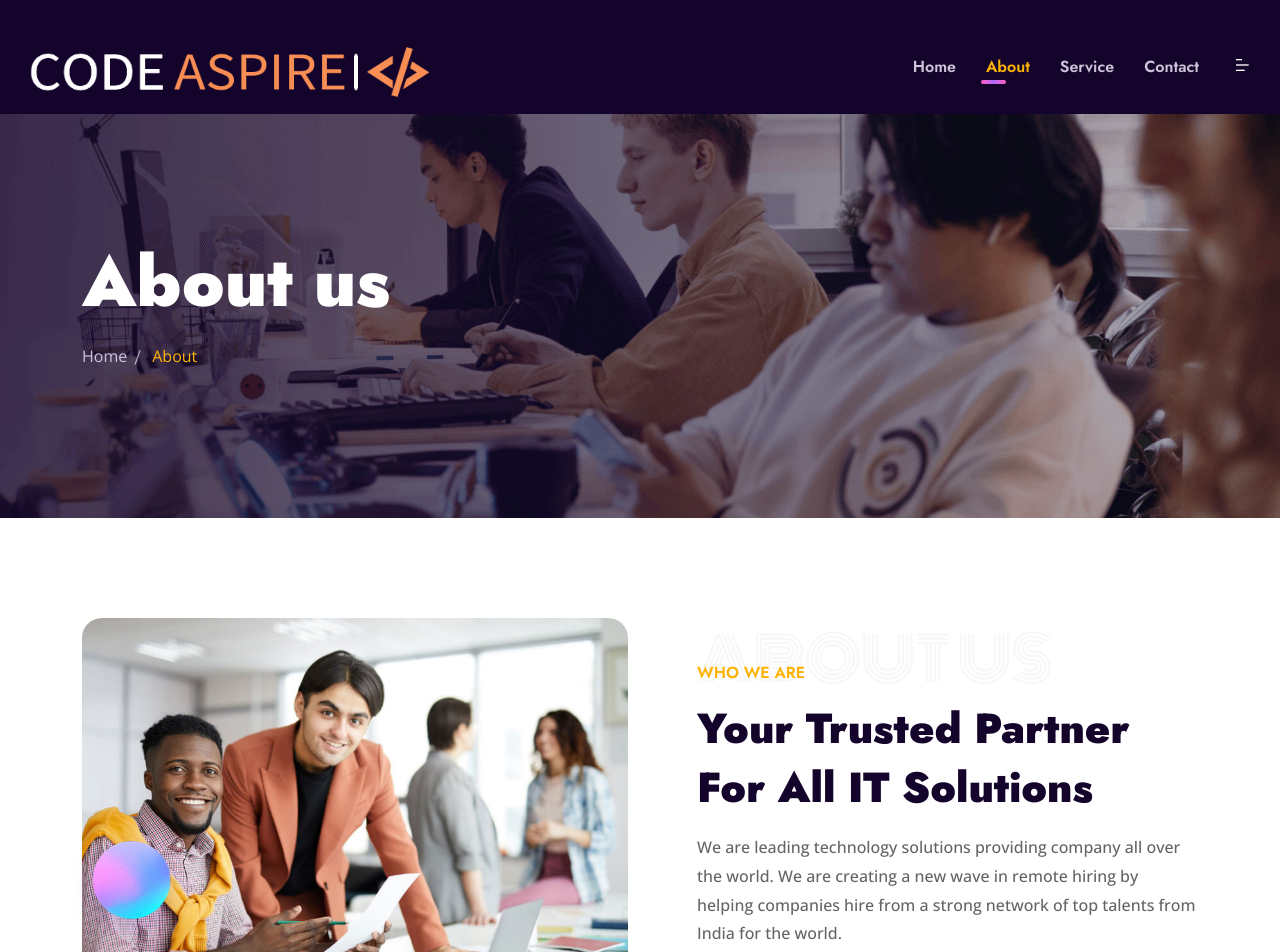
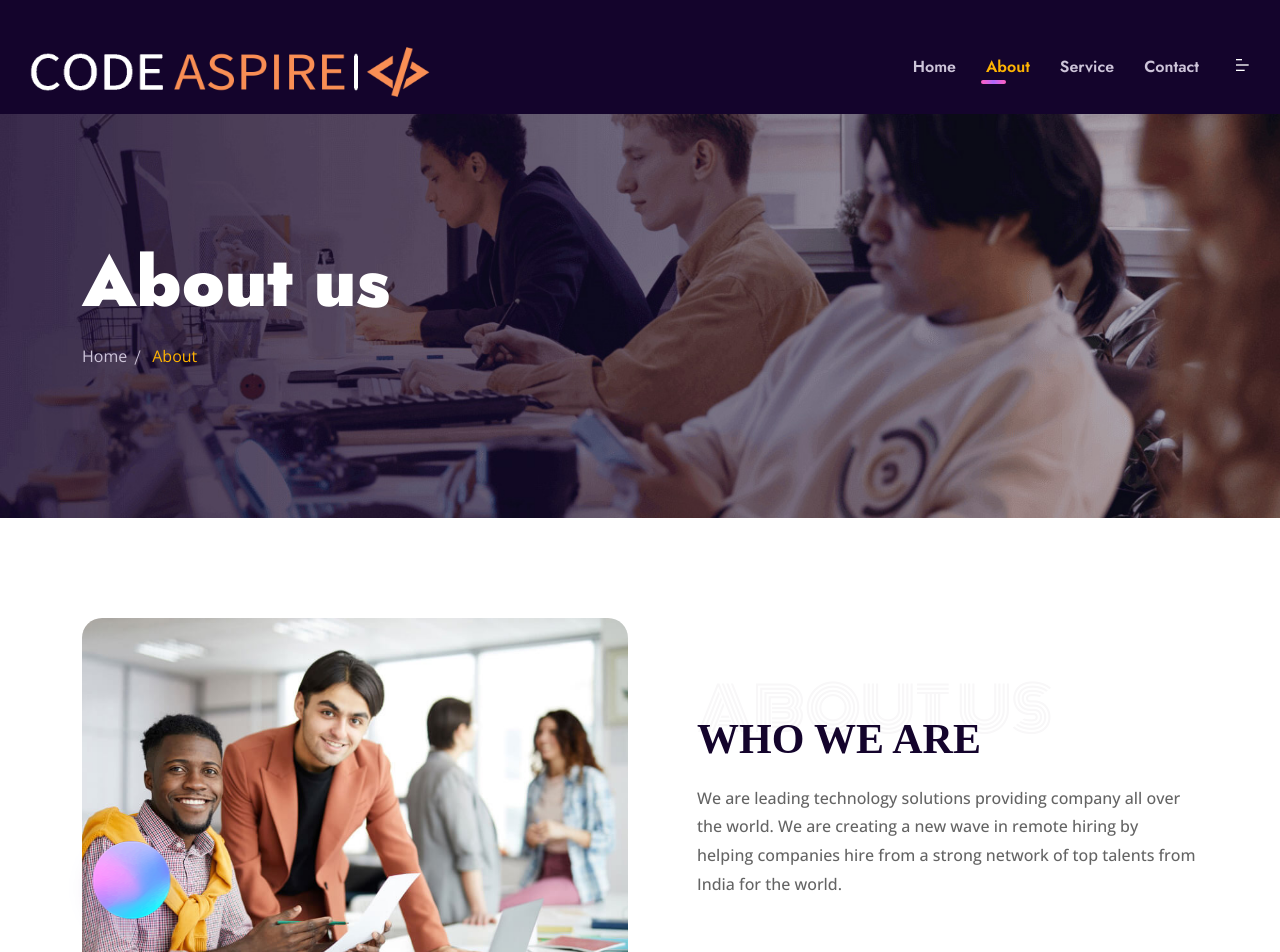
Before and after one commit to Vimal-Pandey/Code-Aspire, a Next.js app: page /about in a window 1280 px wide. Shown: the top 952 px of the page. Built offline with nearby package versions, Linux system fonts and the light colour scheme.

Commit message:
Update WhoWeAre.js

```diff
--- a/components/AboutThree/WhoWeAre.js
+++ b/components/AboutThree/WhoWeAre.js
@@ -27,8 +27,7 @@ const WhoWeAre = () => {
                 data-aos-once="true"
               >
                 <div className="about-bg-text">ABOUT US</div>
-                <span>WHO WE ARE</span>
-                <h3>Your Trusted Partner For All IT Solutions</h3>
+                <h3 style={{fontFamily:"serif"}}>WHO WE ARE</h3>
                 <p>
                   We are leading technology solutions providing company all over
                   the world. We are creating a new wave in remote hiring by
```
